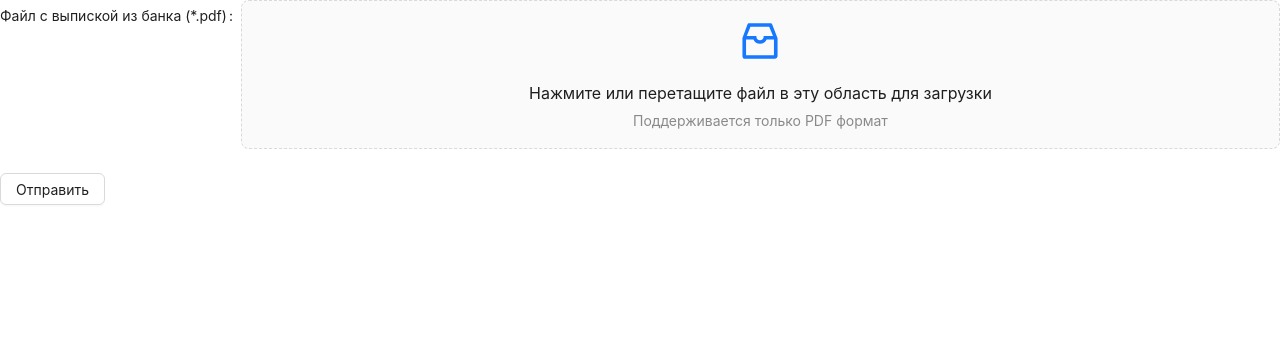
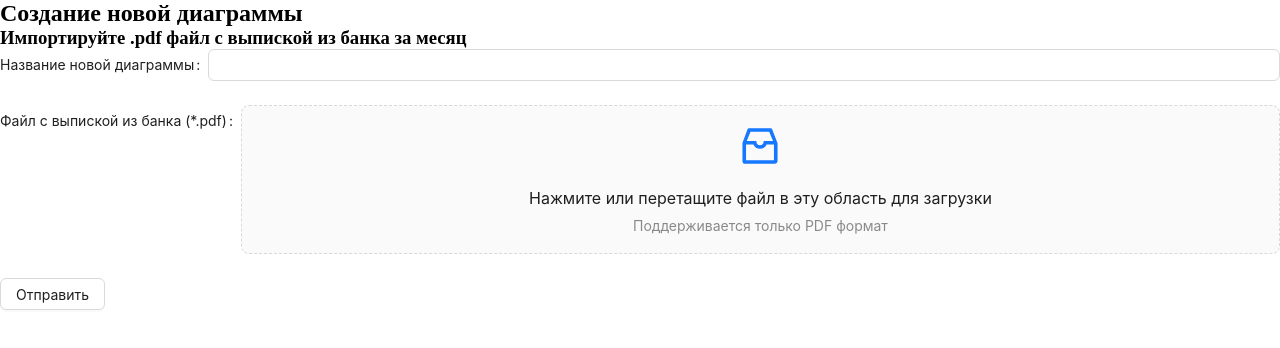
Before and after one commit to LizKa2091/budget-tracker, a React (Vite) app in the folder frontend/: page /import-pdf in a window 1280 px wide. Shown: the top 348 px of the page. Built offline with nearby package versions, Linux system fonts and the light colour scheme.

Commit message:
feat(import pdf): add chart name field to the form and chart context

```diff
--- a/frontend/src/features/import-pdf/model/useImportPdf.ts
+++ b/frontend/src/features/import-pdf/model/useImportPdf.ts
@@ -3,12 +3,12 @@ import { extractExpFromJson } from "../../../shared/lib/extractExpFromJson";
 import { type IExpenseItem } from "../../../shared/types/expenses";
 
 const importPdf = async (pdfFile: File): Promise<IExpenseItem[]> => {
+   const formData = new FormData();
+   formData.append('file', pdfFile);
+
    const response = await fetch('http://localhost:4000/upload', {
       method: 'POST',
-      headers: {
-         'Content-Type': 'application/json'
-      },
-      body: pdfFile
+      body: formData
    });
 
    if (!response.ok) throw new Error('ошибка сервера');
--- a/frontend/src/features/import-pdf/ui/ImportPdf.tsx
+++ b/frontend/src/features/import-pdf/ui/ImportPdf.tsx
@@ -1,5 +1,5 @@
 import { useEffect, useState, type FC } from 'react';
-import { Button, Form, Upload } from 'antd';
+import { Button, Flex, Form, Input, Spin, Upload } from 'antd';
 import { InboxOutlined } from '@ant-design/icons';
 import { Controller, useForm } from 'react-hook-form';
 import { useImportPdf } from '../model/useImportPdf';
@@ -7,9 +7,11 @@ import ChartExports from '../../../shared/context/ChartContext';
 import type { IExpenseItem } from '../../../shared/types/expenses';
 import type { IChartItem } from '../../../shared/types/charts';
 import { defineCategory } from '../../../shared/lib/defineCategory';
+
 const { useChartContext } = ChartExports;
 
 interface IFormValues {
+   chartName: string;
    pdfFile: File | null;
 };
 
@@ -27,7 +29,7 @@ const ImportPdf: FC = () => {
    }, [isLoading]);
 
    const onSubmit = async (data: IFormValues): Promise<void> => {
-      if (!data.pdfFile) return;
+      if (!data.pdfFile || !data.chartName) return;
 
       setIsLoading(true);
 
@@ -39,7 +41,7 @@ const ImportPdf: FC = () => {
             for (const item of expenseItems) {
                expenseItemsWithCategories.push({ ...item, category: defineCategory(item.title) });
             }
-            addChart(expenseItemsWithCategories);
+            addChart(expenseItemsWithCategories, data.chartName);
          },
          onError: () => setIsSuccess(false),
          onSettled: () => setIsLoading(false)
@@ -59,8 +61,13 @@ const ImportPdf: FC = () => {
    }
 
    return (
-      <div>
+      <Flex vertical>
+         <h2>Создание новой диаграммы</h2>
+         <h3>Импортируйте .pdf файл с выпиской из банка за месяц</h3>
          <Form action='#' onFinish={handleSubmit(onSubmit)}>
+            <Form.Item label='Название новой диаграммы'>
+               <Controller name='chartName' control={control} rules={{ required: 'Пожалуйста, введите название новой диаграммы' }} render={({ field }) => <Input {...field} disabled={isLoading} /> } />
+            </Form.Item>
             <Form.Item label='Файл с выпиской из банка (*.pdf)'>
                <Controller name='pdfFile' control={control} rules={{ required: 'Пожалуйста, прикрепите PDF файл' }} render={({ field: { onChange, value, ...restField } }) => (
                   <Upload.Dragger
@@ -69,7 +76,9 @@ const ImportPdf: FC = () => {
                      beforeUpload={(file) => handleBeforeUpload(file, onChange)}
                      fileList={value ? [value as any] : []}
                      onRemove={() => onChange(null)}
-                     accept='.pdf'>
+                     accept='.pdf'
+                     disabled={isLoading}
+                  >
                      <p className="ant-upload-drag-icon">
                         <InboxOutlined />
                      </p>
@@ -78,12 +87,12 @@ const ImportPdf: FC = () => {
                   </Upload.Dragger>
                )} />
             </Form.Item>
-            <Button htmlType='submit'>Отправить</Button>
+            <Button htmlType='submit' disabled={isLoading}>Отправить</Button>
          </Form>
-         {isLoading && <p>Загрузка</p>}
+         {isLoading && <Spin />}
          {isSuccess && <span>Файл успешно загружен</span>}
          {isSuccess === false && <span>Произошла ошибка при загрузке файла</span>}
-      </div>
+      </Flex>
    )
 }
 
--- a/frontend/src/shared/context/ChartContext.tsx
+++ b/frontend/src/shared/context/ChartContext.tsx
@@ -5,7 +5,7 @@ import type { IExpensesByCategories } from "../types/expenses";
 
 interface IChartContext {
    charts: IChartSlot[];
-   addChart: (slot: IChartItem[]) => void;
+   addChart: (slot: IChartItem[], name: string) => void;
    deleteChart: (slotId: number) => void;
 };
 
@@ -18,10 +18,10 @@ const ChartContext = createContext<IChartContext | undefined>(undefined);
 const ChartContextProvider: FC<IChartContextProvider> = ({ children }) => {
    const [isInitialized, setIsInitialized] = useState<boolean>(false);
    const [charts, setCharts] = useState<IChartSlot[]>([
-      { id: 1, data: null },
-      { id: 2, data: null },
-      { id: 3, data: null },
-      { id: 4, data: null }
+      { id: 1, name: null, data: null },
+      { id: 2, name: null, data: null },
+      { id: 3, name: null, data: null },
+      { id: 4, name: null, data: null }
    ]);
 
    useEffect(() => {
@@ -40,7 +40,7 @@ const ChartContextProvider: FC<IChartContextProvider> = ({ children }) => {
       }
    }, [charts, isInitialized]);
 
-   const addChart = (newSlotData: IChartItem[]): void => {
+   const addChart = (newSlotData: IChartItem[], chartName: string): void => {
       const categorizedSlotData: IExpensesByCategories[] | null = categorizeExpenses(newSlotData);
 
       setCharts((prev) => {
@@ -48,12 +48,12 @@ const ChartContextProvider: FC<IChartContextProvider> = ({ children }) => {
 
          if (emptyDataIndex !== -1) {
             const updatedCharts: IChartSlot[] = [...prev];
-            updatedCharts[emptyDataIndex] = { ...updatedCharts[emptyDataIndex], data: newSlotData, categorizedData: categorizedSlotData };
+            updatedCharts[emptyDataIndex] = { ...updatedCharts[emptyDataIndex], data: newSlotData, categorizedData: categorizedSlotData, name: chartName };
 
             return updatedCharts;
          }
 
-         const shiftedCharts = [...prev.slice(1), { ...prev[3], data: newSlotData, categorizedData: categorizedSlotData }];
+         const shiftedCharts = [...prev.slice(1), { ...prev[3], data: newSlotData, categorizedData: categorizedSlotData, name: chartName }];
          return shiftedCharts;
       })
    };
@@ -61,7 +61,7 @@ const ChartContextProvider: FC<IChartContextProvider> = ({ children }) => {
    const deleteChart = (slotId: number): void => {
       if (slotId > 4 || slotId < 0) return;
 
-      setCharts((prev) => prev.map(currSlot => currSlot.id === slotId ? {...currSlot, data: null} : currSlot));
+      setCharts((prev) => prev.map(currSlot => currSlot.id === slotId ? {...currSlot, data: null, categorizedData: null, name: null} : currSlot));
    };
 
    return (
```
